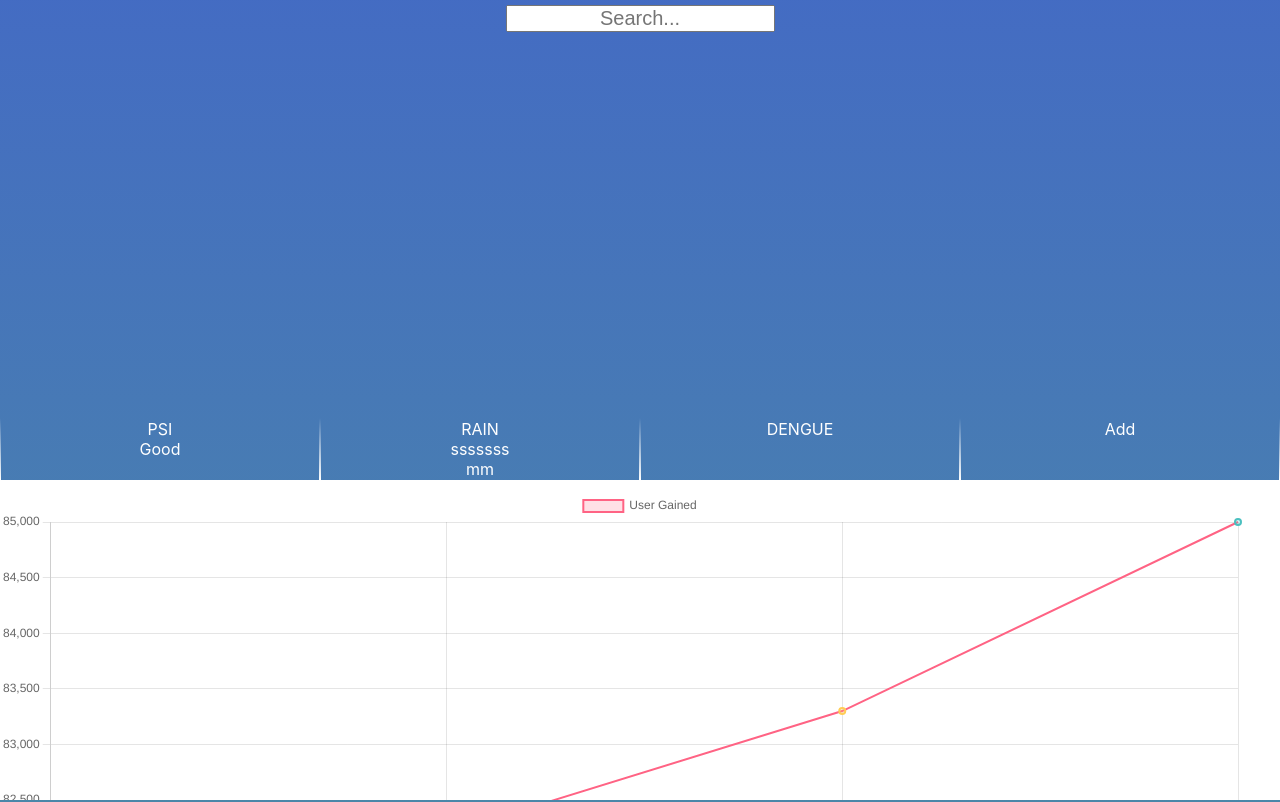
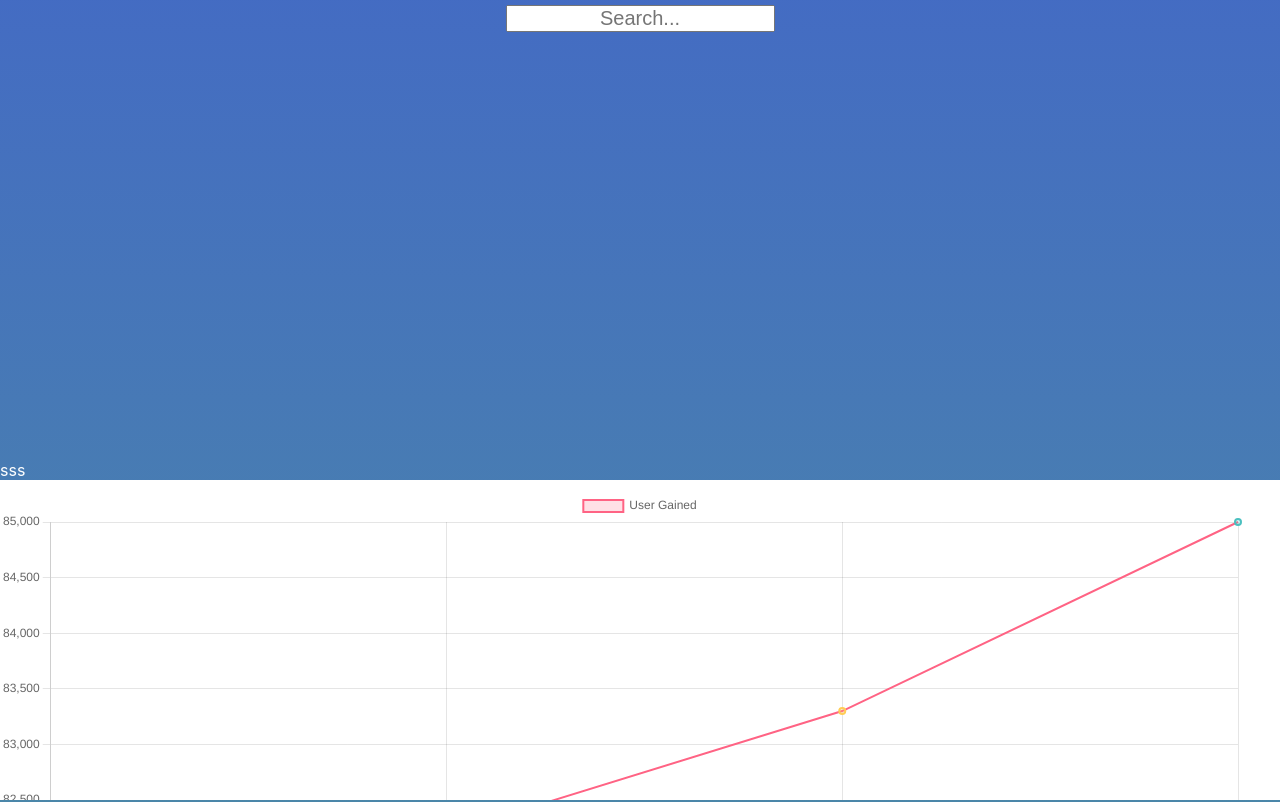
Before and after one commit to DucHien761/WeatherApp, a React (Create React App) app: page / in a window 1280 px wide. Shown: the top 802 px of the page. Built offline with nearby package versions, Linux system fonts and the light colour scheme; a web font is replaced by a local one.

Commit message:
WeatherDetail

```diff
--- a/src/App.css
+++ b/src/App.css
@@ -54,6 +54,7 @@
   border-width: 1px;
   border-style: solid;
   border-image: linear-gradient(0deg,#fff,transparent) 1 100%;
+  font-size: 30px;
 }
 
 .Chart {
@@ -123,3 +124,22 @@
   border-style: solid;
   border-image: linear-gradient(0deg,#fff,transparent) 1 100%;
 }
+
+
+.state-icon {
+
+
+  font-family: -apple-system,BlinkMacSystemFont,"Segoe UI","Roboto","Oxygen","Ubuntu","Cantarell","Fira Sans","Droid Sans","Helvetica Neue",sans-serif;
+  -webkit-font-smoothing: antialiased;
+  color: #fff;
+  align-self: center;
+
+}
+
+
+.WeatherDetail {
+  font-family: -apple-system,BlinkMacSystemFont,"Segoe UI","Roboto","Oxygen","Ubuntu","Cantarell","Fira Sans","Droid Sans","Helvetica Neue",sans-serif;
+  -webkit-font-smoothing: antialiased;
+  color: #fff;
+  display: flex;
+}
--- a/src/App.js
+++ b/src/App.js
@@ -70,7 +70,7 @@ function App() {
 
 
      <div   className="Chart">
-        <LineChart chartData={userData}/>
+        <LineChart  chartData={userData}/>
      </div>
 
 
--- a/src/component/WeatherDetail.js
+++ b/src/component/WeatherDetail.js
@@ -34,6 +34,10 @@ function WeatherDetail() {
     // const [{weather}] = useAppContext();
 
     return(
+
+<div className="WeatherDetail">
+
+   {( typeof weather.name != "undefined" )  ? (
          <div className='weather-detail'>
                 <div className='col-detail'>
                     <div className='title-detail'> PSI</div>
@@ -42,11 +46,11 @@ function WeatherDetail() {
                 </div>
                 <div className='col-detail'>
                     <div className='title-detail'> RAIN</div>
-            <div className='detail-value'>sssssss</div>
+                    <div className='detail-value'>{weather.wind.deg}</div>
                     <div className='detail-state'>mm</div>
                 </div>
                 <div className='col-detail'>
-            <div className='title-detail'> DENGUE</div>
+                    <div className='title-detail'> {weather.wind.speed} </div>
                     <div className='circle-icon'></div>
                 </div>
                 <div className='col-detail'>
@@ -54,10 +58,14 @@ function WeatherDetail() {
                     <div className='add-text'>Add</div>
                 </div>
         </div>
-
-
-    )
+    ) : ('sss')
     }
 
 
+
+</div>
+
+    )}
+
+
 export default WeatherDetail;
```
Also changed, not shown: src/component/WeatherStatus.js (+8 -6 lines). Lines whose indentation alone changed are shown as unchanged.
